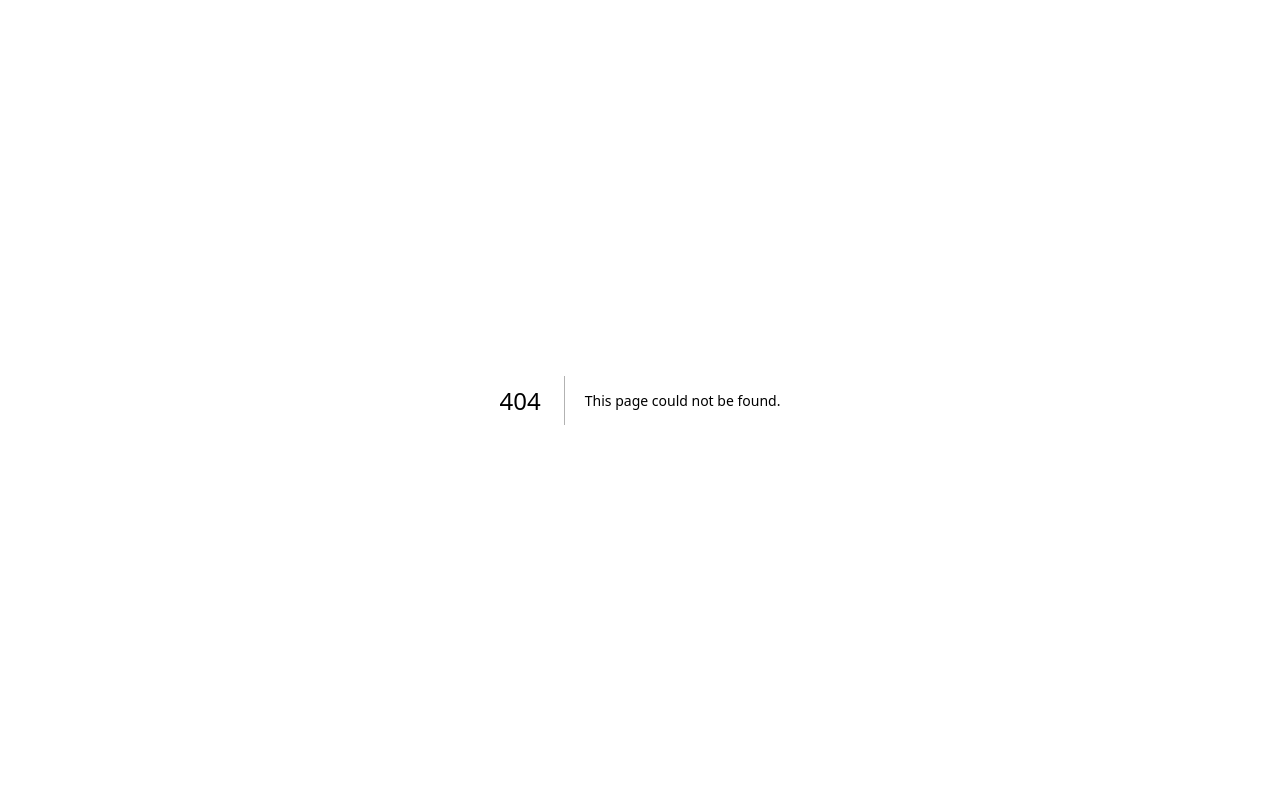
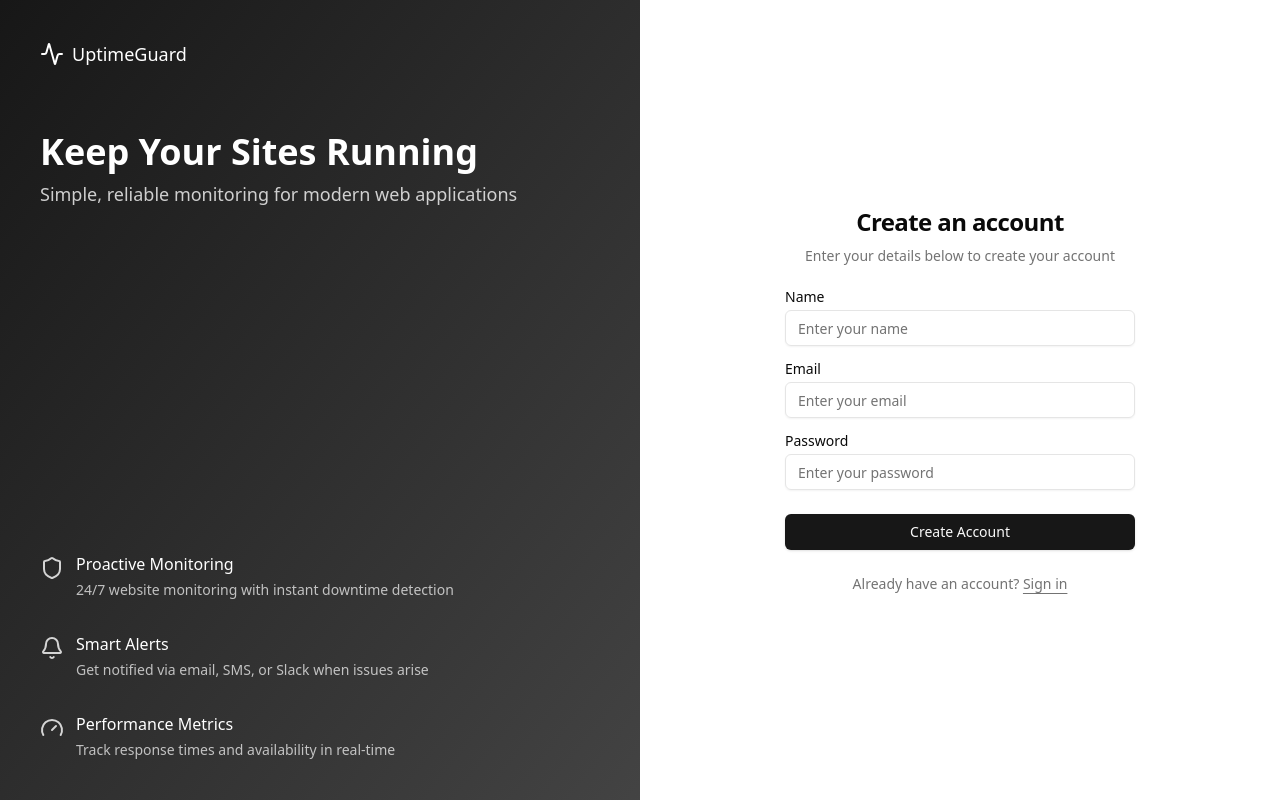
Before and after one commit to tsahil01/uptime-guard, a Next.js app in the folder frontend/: page /signup in a window 1280 px wide. Before the commit this address had no page. Built offline with nearby package versions, Linux system fonts and the light colour scheme.

Commit message:
auth page

```diff
--- a/frontend/package.json
+++ b/frontend/package.json
@@ -9,6 +9,7 @@
     "lint": "next lint"
   },
   "dependencies": {
+    "@radix-ui/react-label": "^2.1.0",
     "@radix-ui/react-slot": "^1.1.0",
     "class-variance-authority": "^0.7.1",
     "clsx": "^2.1.1",
--- /dev/null
+++ b/frontend/src/app/login/page.tsx
@@ -0,0 +1,39 @@
+import { Metadata } from "next";
+import Link from "next/link";
+import { AuthForm } from "@/components/auth/auth-form";
+import { AuthSidePanel } from "@/components/auth/auth-side-panel";
+
+export const metadata: Metadata = {
+  title: "Sign In - UptimeGuard",
+  description: "Sign in to your UptimeGuard account",
+};
+
+export default function SignInPage() {
+  return (
+    <div className="container relative min-h-screen flex-col items-center justify-center grid lg:max-w-none lg:grid-cols-2 lg:px-0">
+      <AuthSidePanel />
+      <div className="lg:p-8">
+        <div className="mx-auto flex w-full flex-col justify-center space-y-6 sm:w-[350px]">
+          <div className="flex flex-col space-y-2 text-center">
+            <h1 className="text-2xl font-semibold tracking-tight">
+              Welcome back
+            </h1>
+            <p className="text-sm text-muted-foreground">
+              Enter your email below to sign in to your account
+            </p>
+          </div>
+          <AuthForm type="signin" />
+          <p className="px-8 text-center text-sm text-muted-foreground">
+            Don't have an account?{" "}
+            <Link
+              href="/signup"
+              className="underline underline-offset-4 hover:text-primary"
+            >
+              Sign up
+            </Link>
+          </p>
+        </div>
+      </div>
+    </div>
+  );
+}
--- /dev/null
+++ b/frontend/src/app/signup/page.tsx
@@ -0,0 +1,39 @@
+import { Metadata } from "next";
+import Link from "next/link";
+import { AuthForm } from "@/components/auth/auth-form";
+import { AuthSidePanel } from "@/components/auth/auth-side-panel";
+
+export const metadata: Metadata = {
+  title: "Sign Up - UptimeGuard",
+  description: "Create your UptimeGuard account",
+};
+
+export default function SignUpPage() {
+  return (
+    <div className="container relative min-h-screen flex-col items-center justify-center grid lg:max-w-none lg:grid-cols-2 lg:px-0">
+      <AuthSidePanel />
+      <div className="lg:p-8">
+        <div className="mx-auto flex w-full flex-col justify-center space-y-6 sm:w-[350px]">
+          <div className="flex flex-col space-y-2 text-center">
+            <h1 className="text-2xl font-semibold tracking-tight">
+              Create an account
+            </h1>
+            <p className="text-sm text-muted-foreground">
+              Enter your details below to create your account
+            </p>
+          </div>
+          <AuthForm type="signup" />
+          <p className="px-8 text-center text-sm text-muted-foreground">
+            Already have an account?{" "}
+            <Link
+              href="/login"
+              className="underline underline-offset-4 hover:text-primary"
+            >
+              Sign in
+            </Link>
+          </p>
+        </div>
+      </div>
+    </div>
+  );
+}
--- /dev/null
+++ b/frontend/src/components/auth/auth-form.tsx
@@ -0,0 +1,64 @@
+"use client";
+
+import { Button } from "@/components/ui/button";
+import { Input } from "@/components/ui/input";
+import { Label } from "@/components/ui/label";
+import { cn } from "@/lib/utils";
+import { useState } from "react";
+
+interface AuthFormProps extends React.HTMLAttributes<HTMLDivElement> {
+  type: "signin" | "signup";
+}
+
+export function AuthForm({ type, className, ...props }: AuthFormProps) {
+  const [isLoading, setIsLoading] = useState(false);
+
+  async function onSubmit(event: React.SyntheticEvent) {
+    event.preventDefault();
+    setIsLoading(true);
+    setTimeout(() => setIsLoading(false), 1000);
+  }
+
+  return (
+    <div className={cn("grid gap-6", className)} {...props}>
+      <form onSubmit={onSubmit}>
+        <div className="grid gap-4">
+          {type === "signup" && (
+            <div className="grid gap-1.5">
+              <Label htmlFor="name">Name</Label>
+              <Input
+                id="name"
+                placeholder="Enter your name"
+                disabled={isLoading}
+              />
+            </div>
+          )}
+          <div className="grid gap-1.5">
+            <Label htmlFor="email">Email</Label>
+            <Input
+              id="email"
+              type="email"
+              placeholder="Enter your email"
+              disabled={isLoading}
+            />
+          </div>
+          <div className="grid gap-1.5">
+            <Label htmlFor="password">Password</Label>
+            <Input
+              id="password"
+              type="password"
+              placeholder="Enter your password"
+              disabled={isLoading}
+            />
+          </div>
+          <Button className="mt-2" disabled={isLoading}>
+            {isLoading && (
+              <div className="mr-2 h-4 w-4 animate-spin rounded-full border-2 border-background" />
+            )}
+            {type === "signin" ? "Sign In" : "Create Account"}
+          </Button>
+        </div>
+      </form>
+    </div>
+  );
+}
--- /dev/null
+++ b/frontend/src/components/auth/auth-side-panel.tsx
@@ -0,0 +1,61 @@
+"use client";
+
+import { Activity, Shield, Bell, Gauge } from "lucide-react";
+import Link from "next/link";
+
+const features = [
+    {
+        icon: Shield,
+        title: "Proactive Monitoring",
+        description: "24/7 website monitoring with instant downtime detection",
+    },
+    {
+        icon: Bell,
+        title: "Smart Alerts",
+        description: "Get notified via email, SMS, or Slack when issues arise",
+    },
+    {
+        icon: Gauge,
+        title: "Performance Metrics",
+        description: "Track response times and availability in real-time",
+    },
+];
+
+export function AuthSidePanel() {
+    return (
+        <div className="relative hidden h-full flex-col bg-muted p-10 text-white dark:text-white lg:flex">
+            <div className="absolute inset-0 bg-gradient-to-br from-primary via-primary/90 to-primary/80" />
+
+            <div className="relative z-20">
+                <Link href="/" className="flex items-center text-lg font-medium">
+                    <Activity className="h-6 w-6 mr-2" />
+                    <span>UptimeGuard</span>
+                </Link>
+            </div>
+
+            <div className="relative z-20 mt-16">
+                <blockquote className="space-y-2">
+                    <p className="text-4xl font-bold">Keep Your Sites Running</p>
+                    <p className="text-lg text-primary-foreground/80">
+                        Simple, reliable monitoring for modern web applications
+                    </p>
+                </blockquote>
+            </div>
+
+            <div className="relative z-20 mt-auto">
+                <div className="space-y-8">
+                    {features.map((feature, i) => (
+                        <div key={i} className="flex items-start space-x-3">
+                            <feature.icon className="h-6 w-6 text-white/80 mt-1 flex-shrink-0" />
+                            <div>
+                                <h4 className="font-medium mb-1">{feature.title}</h4>
+                                <p className="text-sm text-white/70">{feature.description}</p>
+                            </div>
+                        </div>
+                    ))}
+
+                </div>
+            </div>
+        </div>
+    );
+}
--- a/frontend/src/components/sections/features.tsx
+++ b/frontend/src/components/sections/features.tsx
@@ -13,13 +13,13 @@ const features = [
     icon: Bell,
   },
   {
-    title: "Performance Metrics",
-    description: "Detailed insights into response times and availability.",
+    title: "5 Minute Intervals",
+    description: "Monitor your websites every minute to ensure they are always up.",
     icon: Gauge,
   },
   {
-    title: "SSL Monitoring",
-    description: "Track SSL certificate expiration and security status.",
+    title: "Secure & Reliable",
+    description: "We take security seriously, ensuring your data is safe and secure.",
     icon: Shield,
   },
 ];
--- a/frontend/src/components/sections/hero.tsx
+++ b/frontend/src/components/sections/hero.tsx
@@ -30,7 +30,7 @@ export function Hero() {
         </div>
       </div>
 
-      <div className="absolute inset-0 -z-10 h-full w-full bg-white bg-[linear-gradient(to_right,#8080800a_1px,transparent_1px),linear-gradient(to_bottom,#8080800a_1px,transparent_1px)] bg-[size:14px_24px]" />
+      <div className="absolute inset-0 -z-10 h-full w-full bg-primary/5 bg-[linear-gradient(to_right,#8080800a_1px,transparent_1px),linear-gradient(to_bottom,#8080800a_1px,transparent_1px)] bg-[size:14px_24px]" />
     </div>
   );
 }
--- /dev/null
+++ b/frontend/src/components/ui/input.tsx
@@ -0,0 +1,22 @@
+import * as React from "react"
+
+import { cn } from "@/lib/utils"
+
+const Input = React.forwardRef<HTMLInputElement, React.ComponentProps<"input">>(
+  ({ className, type, ...props }, ref) => {
+    return (
+      <input
+        type={type}
+        className={cn(
+          "flex h-9 w-full rounded-md border border-input bg-transparent px-3 py-1 text-base shadow-sm transition-colors file:border-0 file:bg-transparent file:text-sm file:font-medium file:text-foreground placeholder:text-muted-foreground focus-visible:outline-none focus-visible:ring-1 focus-visible:ring-ring disabled:cursor-not-allowed disabled:opacity-50 md:text-sm",
+          className
+        )}
+        ref={ref}
+        {...props}
+      />
+    )
+  }
+)
+Input.displayName = "Input"
+
+export { Input }
--- /dev/null
+++ b/frontend/src/components/ui/label.tsx
@@ -0,0 +1,26 @@
+"use client"
+
+import * as React from "react"
+import * as LabelPrimitive from "@radix-ui/react-label"
+import { cva, type VariantProps } from "class-variance-authority"
+
+import { cn } from "@/lib/utils"
+
+const labelVariants = cva(
+  "text-sm font-medium leading-none peer-disabled:cursor-not-allowed peer-disabled:opacity-70"
+)
+
+const Label = React.forwardRef<
+  React.ElementRef<typeof LabelPrimitive.Root>,
+  React.ComponentPropsWithoutRef<typeof LabelPrimitive.Root> &
+    VariantProps<typeof labelVariants>
+>(({ className, ...props }, ref) => (
+  <LabelPrimitive.Root
+    ref={ref}
+    className={cn(labelVariants(), className)}
+    {...props}
+  />
+))
+Label.displayName = LabelPrimitive.Root.displayName
+
+export { Label }
```
Also changed, not shown: 1 other file (tests, documents, lock files or other folders).
